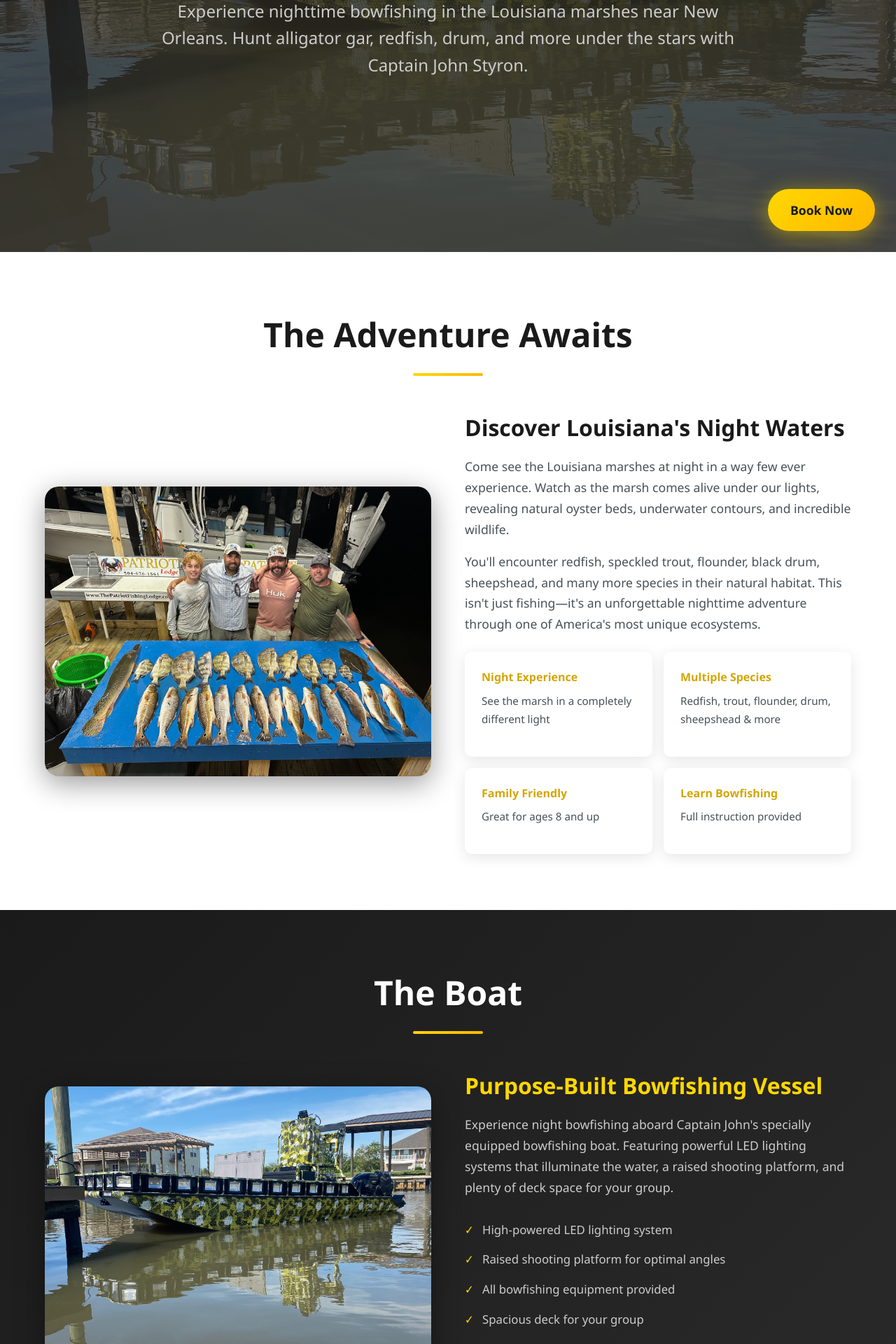
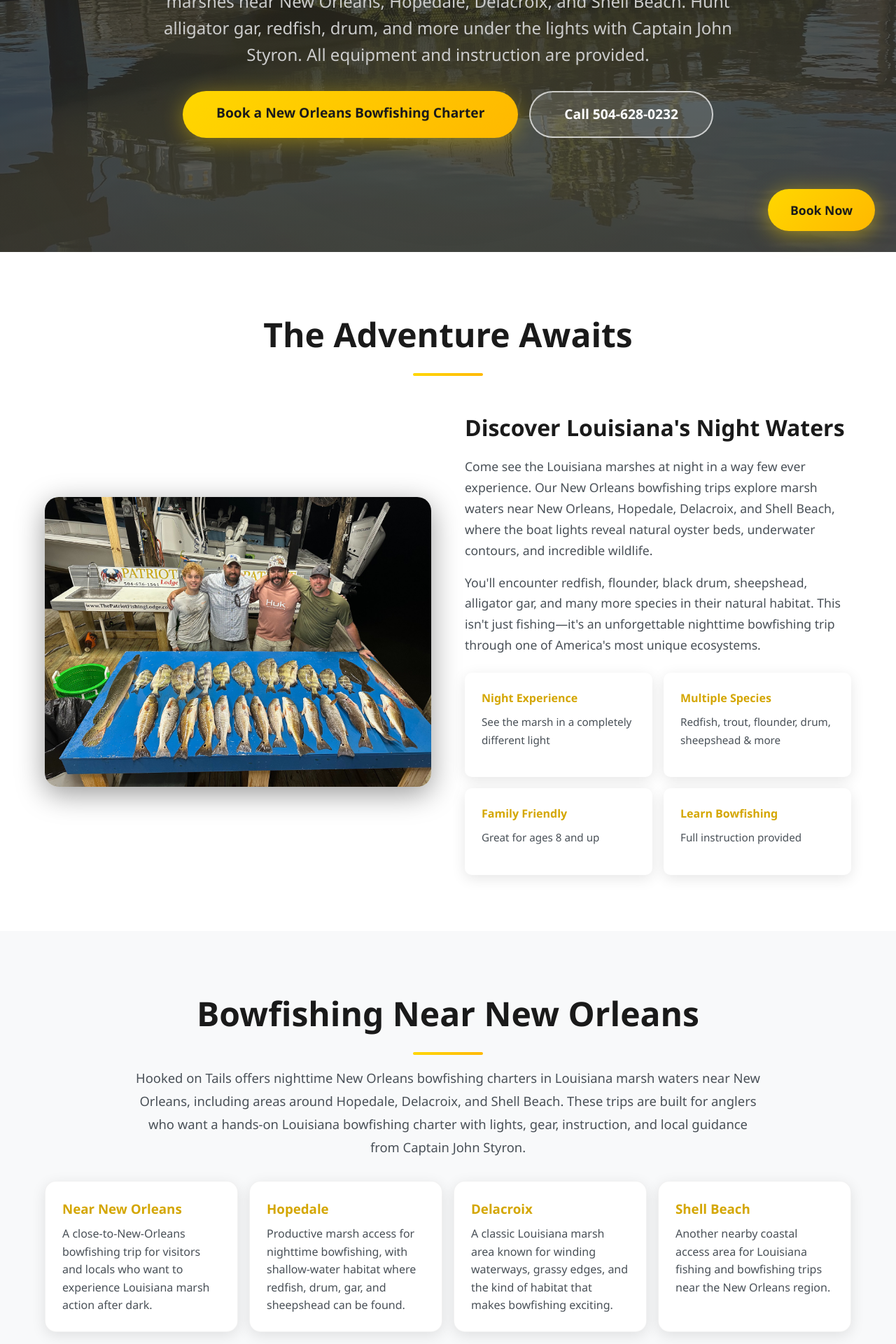
Before and after one commit to comsen-solutions/hooked-on-tails, a Next.js app: page /bowfishing in a window 1280 px wide. Shown: the part 440-2360 px from the top of the page at 70% size. Built offline with nearby package versions, Linux system fonts and the light colour scheme.

Commit message:
seo: strengthen bowfishing landing page content

```diff
--- a/app/bowfishing/page.js
+++ b/app/bowfishing/page.js
@@ -1,4 +1,4 @@
-import { BowfishingServiceSchema, BreadcrumbSchema } from "@/components/StructuredData";
+import { BowfishingServiceSchema, BowfishingFAQSchema, BreadcrumbSchema } from "@/components/StructuredData";
 import BowfishingHero from "@/components/bowfishing/BowfishingHero";
 import Experience from "@/components/bowfishing/Experience";
 import BoatSection from "@/components/bowfishing/BoatSection";
@@ -6,6 +6,8 @@ import Species from "@/components/bowfishing/Species";
 import Pricing from "@/components/bowfishing/Pricing";
 import Gallery from "@/components/bowfishing/Gallery";
 import Saints from "@/components/bowfishing/Saints";
+import BowfishingServiceArea from "@/components/bowfishing/BowfishingServiceArea";
+import BowfishingFAQ from "@/components/bowfishing/BowfishingFAQ";
 import FloatingBookButton from "@/components/FloatingBookButton";
 
 export const metadata = {
@@ -26,14 +28,17 @@ export default function BowfishingPage() {
   return (
     <>
       <BowfishingServiceSchema />
+      <BowfishingFAQSchema />
       <BreadcrumbSchema items={[{ name: "Nighttime Bowfishing Charter", url: "https://hookedontailsbowfishing.com/bowfishing" }]} />
       <FloatingBookButton />
       <main>
         <BowfishingHero />
         <Experience />
+        <BowfishingServiceArea />
         <BoatSection />
         <Species />
         <Pricing />
+        <BowfishingFAQ />
         {/* <Gallery /> */}
         <Saints />
       </main>
--- a/components/StructuredData.js
+++ b/components/StructuredData.js
@@ -1,4 +1,5 @@
 import { faqs } from "@/lib/faqData";
+import { bowfishingFaqs } from "@/lib/bowfishingFaqData";
 
 export function LocalBusinessSchema() {
   const schema = {
@@ -94,7 +95,7 @@ export function BowfishingServiceSchema() {
     "@type": "TouristTrip",
     name: "New Orleans Bowfishing Charter",
     description:
-      "Nighttime bowfishing adventure in the Louisiana marshes near New Orleans. Hunt redfish, alligator gar, drum, flounder, and sheepshead under the stars with Captain John Styron. All equipment provided.",
+      "Nighttime bowfishing adventure in the Louisiana marshes near New Orleans, Hopedale, Delacroix, and Shell Beach. Hunt redfish, alligator gar, drum, flounder, and sheepshead under the lights with Captain John Styron. All equipment provided.",
     touristType: "Fishing",
     provider: {
       "@type": "LocalBusiness",
@@ -175,6 +176,28 @@ export function FAQSchema() {
     "@context": "https://schema.org",
     "@type": "FAQPage",
     mainEntity: faqs.map((faq) => ({
+      "@type": "Question",
+      name: faq.question,
+      acceptedAnswer: {
+        "@type": "Answer",
+        text: faq.answer,
+      },
+    })),
+  };
+
+  return (
+    <script
+      type="application/ld+json"
+      dangerouslySetInnerHTML={{ __html: JSON.stringify(schema) }}
+    />
+  );
+}
+
+export function BowfishingFAQSchema() {
+  const schema = {
+    "@context": "https://schema.org",
+    "@type": "FAQPage",
+    mainEntity: bowfishingFaqs.map((faq) => ({
       "@type": "Question",
       name: faq.question,
       acceptedAnswer: {
--- /dev/null
+++ b/components/bowfishing/BowfishingFAQ.js
@@ -0,0 +1,125 @@
+"use client";
+
+import { useState } from "react";
+import styled from "styled-components";
+import { theme } from "@/lib/theme";
+import { bowfishingFaqs } from "@/lib/bowfishingFaqData";
+
+const FaqSection = styled.section`
+  padding: 5rem 5%;
+  max-width: 1400px;
+  margin: 0 auto;
+`;
+
+const SectionTitle = styled.h2`
+  font-size: 3rem;
+  text-align: center;
+  margin-bottom: 1rem;
+  color: ${theme.colors.text.primary};
+  position: relative;
+
+  &::after {
+    content: "";
+    display: block;
+    width: 100px;
+    height: 4px;
+    background: ${theme.gradients.primary};
+    margin: 1rem auto;
+    border-radius: 2px;
+  }
+
+  @media (max-width: ${theme.breakpoints.mobile}) {
+    font-size: 2rem;
+  }
+`;
+
+const Intro = styled.p`
+  max-width: 800px;
+  margin: 0 auto 2rem;
+  color: ${theme.colors.text.secondary};
+  font-size: 1.1rem;
+  line-height: 1.7;
+  text-align: center;
+`;
+
+const FaqContainer = styled.div`
+  max-width: 900px;
+  margin: 0 auto;
+`;
+
+const FaqItem = styled.div`
+  background: #fff;
+  margin-bottom: 1rem;
+  border-radius: 10px;
+  overflow: hidden;
+  box-shadow: 0 2px 10px rgba(0, 0, 0, 0.1);
+`;
+
+const FaqQuestion = styled.button`
+  width: 100%;
+  padding: 1.5rem;
+  cursor: pointer;
+  font-weight: bold;
+  color: ${theme.colors.text.primary};
+  background: transparent;
+  border: 0;
+  display: flex;
+  justify-content: space-between;
+  align-items: center;
+  text-align: left;
+  font-size: 1rem;
+
+  &:hover {
+    color: ${theme.colors.primary.dark};
+  }
+
+  span {
+    font-size: 1.5rem;
+    transition: transform 0.3s;
+    transform: rotate(${(props) => (props.$isOpen ? "45deg" : "0deg")});
+  }
+`;
+
+const FaqAnswer = styled.div`
+  padding: ${(props) => (props.$isOpen ? "0 1.5rem 1.5rem" : "0 1.5rem")};
+  color: ${theme.colors.text.secondary};
+  max-height: ${(props) => (props.$isOpen ? "500px" : "0")};
+  opacity: ${(props) => (props.$isOpen ? "1" : "0")};
+  overflow: hidden;
+  line-height: 1.7;
+  transition: all 0.3s ease-in-out;
+`;
+
+export default function BowfishingFAQ() {
+  const [openIndex, setOpenIndex] = useState(null);
+
+  const toggleFaq = (index) => {
+    setOpenIndex(openIndex === index ? null : index);
+  };
+
+  return (
+    <FaqSection id="bowfishing-faq">
+      <SectionTitle>New Orleans Bowfishing FAQs</SectionTitle>
+      <Intro>
+        Planning a nighttime bowfishing trip near New Orleans? Here are the
+        basics on launch areas, target species, experience level, and what to
+        bring.
+      </Intro>
+      <FaqContainer>
+        {bowfishingFaqs.map((faq, index) => (
+          <FaqItem key={faq.question}>
+            <FaqQuestion
+              onClick={() => toggleFaq(index)}
+              $isOpen={openIndex === index}
+              aria-expanded={openIndex === index}
+            >
+              {faq.question}
+              <span>+</span>
+            </FaqQuestion>
+            <FaqAnswer $isOpen={openIndex === index}>{faq.answer}</FaqAnswer>
+          </FaqItem>
+        ))}
+      </FaqContainer>
+    </FaqSection>
+  );
+}
--- a/components/bowfishing/BowfishingHero.js
+++ b/components/bowfishing/BowfishingHero.js
@@ -64,6 +64,13 @@ const HeroContent = styled.div`
   }
 `;
 
+const ButtonGroup = styled.div`
+  display: flex;
+  gap: 1rem;
+  justify-content: center;
+  flex-wrap: wrap;
+`;
+
 const CtaButton = styled(Link)`
   display: inline-block;
   padding: 1rem 3rem;
@@ -82,17 +89,39 @@ const CtaButton = styled(Link)`
   }
 `;
 
+const PhoneButton = styled.a`
+  display: inline-block;
+  padding: 1rem 3rem;
+  background: rgba(255, 255, 255, 0.12);
+  color: #fff;
+  text-decoration: none;
+  border: 2px solid rgba(255, 255, 255, 0.7);
+  border-radius: 50px;
+  font-size: 1.2rem;
+  font-weight: bold;
+  transition: all 0.3s;
+
+  &:hover {
+    transform: translateY(-3px);
+    background: rgba(255, 255, 255, 0.2);
+  }
+`;
+
 export default function BowfishingHero() {
   return (
     <HeroSection id="home">
       <HeroContent>
         <h1>New Orleans Bowfishing Charters</h1>
         <p>
-          Experience nighttime bowfishing in the Louisiana marshes near New
-          Orleans. Hunt alligator gar, redfish, drum, and more under the
-          stars with Captain John Styron.
+          Book a nighttime New Orleans bowfishing charter in the Louisiana
+          marshes near New Orleans, Hopedale, Delacroix, and Shell Beach. Hunt
+          alligator gar, redfish, drum, and more under the lights with Captain
+          John Styron. All equipment and instruction are provided.
         </p>
-        {/* <CtaButton href="#contact">Book Your Trip</CtaButton> */}
+        <ButtonGroup>
+          <CtaButton href="/contact">Book a New Orleans Bowfishing Charter</CtaButton>
+          <PhoneButton href="tel:15046280232">Call 504-628-0232</PhoneButton>
+        </ButtonGroup>
       </HeroContent>
     </HeroSection>
   );
--- /dev/null
+++ b/components/bowfishing/BowfishingServiceArea.js
@@ -0,0 +1,112 @@
+"use client";
+
+import styled from "styled-components";
+import { theme } from "@/lib/theme";
+
+const ServiceAreaSection = styled.section`
+  padding: 5rem 5%;
+  max-width: 1400px;
+  margin: 0 auto;
+  background: ${theme.colors.background.light};
+`;
+
+const SectionTitle = styled.h2`
+  font-size: 3rem;
+  text-align: center;
+  margin-bottom: 1rem;
+  color: ${theme.colors.text.primary};
+  position: relative;
+
+  &::after {
+    content: "";
+    display: block;
+    width: 100px;
+    height: 4px;
+    background: ${theme.gradients.primary};
+    margin: 1rem auto;
+    border-radius: 2px;
+  }
+
+  @media (max-width: ${theme.breakpoints.mobile}) {
+    font-size: 2rem;
+  }
+`;
+
+const Intro = styled.p`
+  max-width: 900px;
+  margin: 0 auto 2rem;
+  color: ${theme.colors.text.secondary};
+  font-size: 1.15rem;
+  line-height: 1.8;
+  text-align: center;
+`;
+
+const AreaGrid = styled.div`
+  display: grid;
+  grid-template-columns: repeat(auto-fit, minmax(230px, 1fr));
+  gap: 1rem;
+  margin-top: 2rem;
+`;
+
+const AreaCard = styled.div`
+  background: #fff;
+  border-radius: 16px;
+  padding: 1.5rem;
+  box-shadow: 0 5px 20px rgba(0, 0, 0, 0.1);
+  border: 1px solid rgba(0, 0, 0, 0.05);
+
+  h3 {
+    color: ${theme.colors.primary.dark};
+    margin-bottom: 0.5rem;
+  }
+
+  p {
+    color: ${theme.colors.text.secondary};
+    line-height: 1.6;
+  }
+`;
+
+export default function BowfishingServiceArea() {
+  return (
+    <ServiceAreaSection id="bowfishing-near-new-orleans">
+      <SectionTitle>Bowfishing Near New Orleans</SectionTitle>
+      <Intro>
+        Hooked on Tails offers nighttime New Orleans bowfishing charters in
+        Louisiana marsh waters near New Orleans, including areas around
+        Hopedale, Delacroix, and Shell Beach. These trips are built for anglers
+        who want a hands-on Louisiana bowfishing charter with lights, gear,
+        instruction, and local guidance from Captain John Styron.
+      </Intro>
+      <AreaGrid>
+        <AreaCard>
+          <h3>Near New Orleans</h3>
+          <p>
+            A close-to-New-Orleans bowfishing trip for visitors and locals who
+            want to experience Louisiana marsh action after dark.
+          </p>
+        </AreaCard>
+        <AreaCard>
+          <h3>Hopedale</h3>
+          <p>
+            Productive marsh access for nighttime bowfishing, with shallow-water
+            habitat where redfish, drum, gar, and sheepshead can be found.
+          </p>
+        </AreaCard>
+        <AreaCard>
+          <h3>Delacroix</h3>
+          <p>
+            A classic Louisiana marsh area known for winding waterways, grassy
+            edges, and the kind of habitat that makes bowfishing exciting.
+          </p>
+        </AreaCard>
+        <AreaCard>
+          <h3>Shell Beach</h3>
+          <p>
+            Another nearby coastal access area for Louisiana fishing and
+            bowfishing trips near the New Orleans region.
+          </p>
+        </AreaCard>
+      </AreaGrid>
+    </ServiceAreaSection>
+  );
+}
--- a/components/bowfishing/Experience.js
+++ b/components/bowfishing/Experience.js
@@ -142,15 +142,16 @@ export default function Experience() {
           <h3>Discover Louisiana's Night Waters</h3>
           <p>
             Come see the Louisiana marshes at night in a way few ever
-            experience. Watch as the marsh comes alive under our lights,
-            revealing natural oyster beds, underwater contours, and incredible
-            wildlife.
+            experience. Our New Orleans bowfishing trips explore marsh waters
+            near New Orleans, Hopedale, Delacroix, and Shell Beach, where the
+            boat lights reveal natural oyster beds, underwater contours, and
+            incredible wildlife.
           </p>
           <p>
-            You'll encounter redfish, speckled trout, flounder, black drum,
-            sheepshead, and many more species in their natural habitat. This
-            isn't just fishing—it's an unforgettable nighttime adventure through
-            one of America's most unique ecosystems.
+            You'll encounter redfish, flounder, black drum, sheepshead,
+            alligator gar, and many more species in their natural habitat. This
+            isn't just fishing—it's an unforgettable nighttime bowfishing trip
+            through one of America's most unique ecosystems.
           </p>
           <ExperienceHighlights>
             <HighlightItem>
--- /dev/null
+++ b/lib/bowfishingFaqData.js
@@ -0,0 +1,27 @@
+export const bowfishingFaqs = [
+  {
+    question: "Where do New Orleans bowfishing charters leave from?",
+    answer:
+      "Bowfishing trips run near New Orleans with access to productive Louisiana marsh areas around Hopedale, Delacroix, and Shell Beach. Exact meeting details and launch instructions are provided when you book.",
+  },
+  {
+    question: "What fish can you shoot bowfishing in Louisiana?",
+    answer:
+      "Common bowfishing targets include redfish, black drum, sheepshead, flounder, alligator gar, and other legal species found in the Louisiana marshes. Captain John will guide you on what is legal and in season during your trip.",
+  },
+  {
+    question: "Do I need bowfishing experience?",
+    answer:
+      "No experience is needed. Captain John provides instruction, safety guidance, and all bowfishing equipment, making the trip a good fit for beginners and experienced anglers alike.",
+  },
+  {
+    question: "What should I bring on a nighttime bowfishing trip?",
+    answer:
+      "Bring weather-appropriate clothing, non-marking shoes, food and drinks, an ice chest for your catch, and your Louisiana fishing license or charter pass. Bowfishing equipment is provided.",
+  },
+  {
+    question: "Are nighttime bowfishing trips family-friendly?",
+    answer:
+      "Yes. Bowfishing trips are family-friendly for guests age 8 and up. The boat, lights, and instruction make it an exciting way to experience the Louisiana marsh after dark.",
+  },
+];
```
